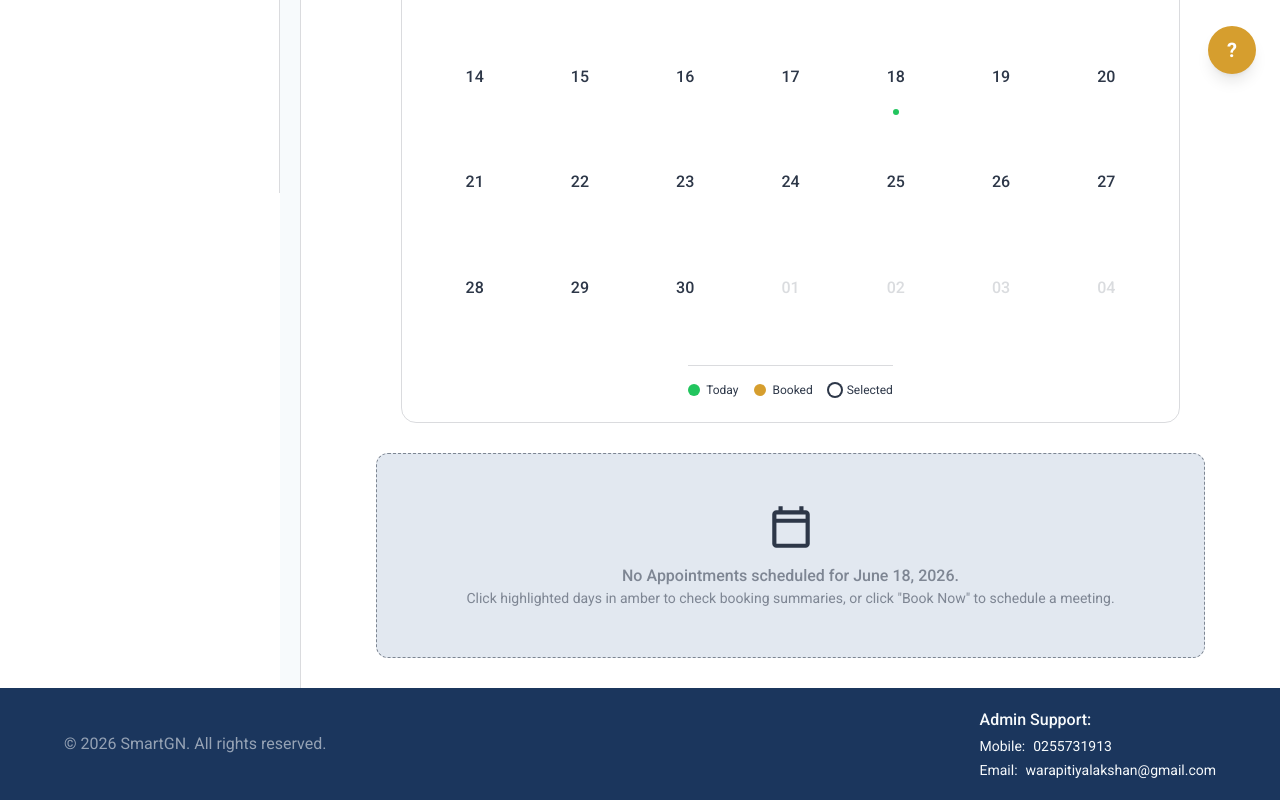
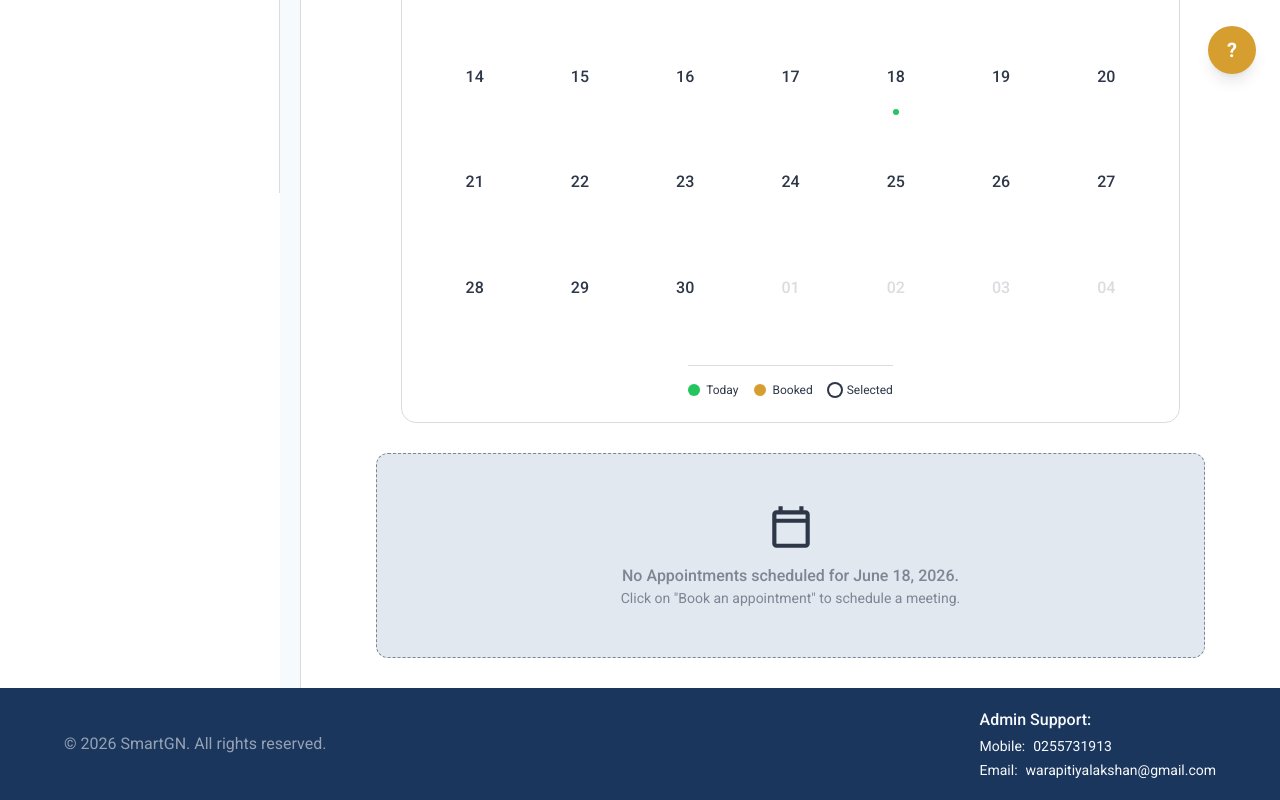
Before and after one commit to Mogith-Code/SmartGN-Digital-GN-Service-Management-System, a React (Vite) app in the folder SmartGN/: page /RAppointment in a window 1280 px wide. Shown: the part 702-1502 px from the top of the page. Built offline with nearby package versions, Linux system fonts and the light colour scheme.

Commit message:
Update AppointmentSummary.jsx

```diff
--- a/SmartGN/src/Components/AppointmentsPage/AppointmentSummary.jsx
+++ b/SmartGN/src/Components/AppointmentsPage/AppointmentSummary.jsx
@@ -36,8 +36,7 @@ function AppointmentSummary({ day, month, year }) {
         No Appointments scheduled for {formattedDate}.
       </p>
       <p className="text-[14px] text-[#2D37488D]">
-        Click highlighted days in amber to check booking summaries, or click
-        "Book Now" to schedule a meeting.
+        Click on "Book an appointment" to schedule a meeting.
       </p>
     </div>
   );
```
